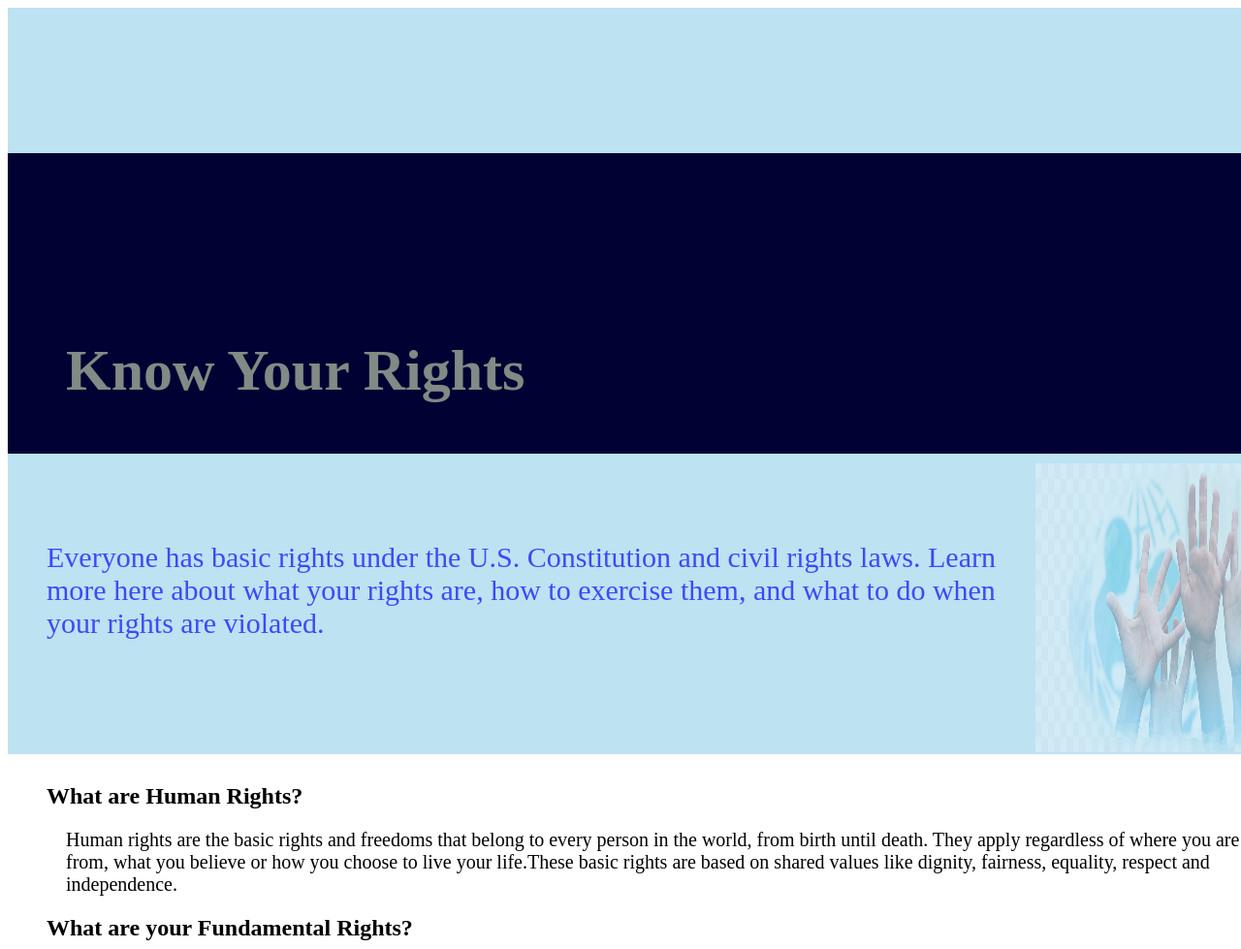
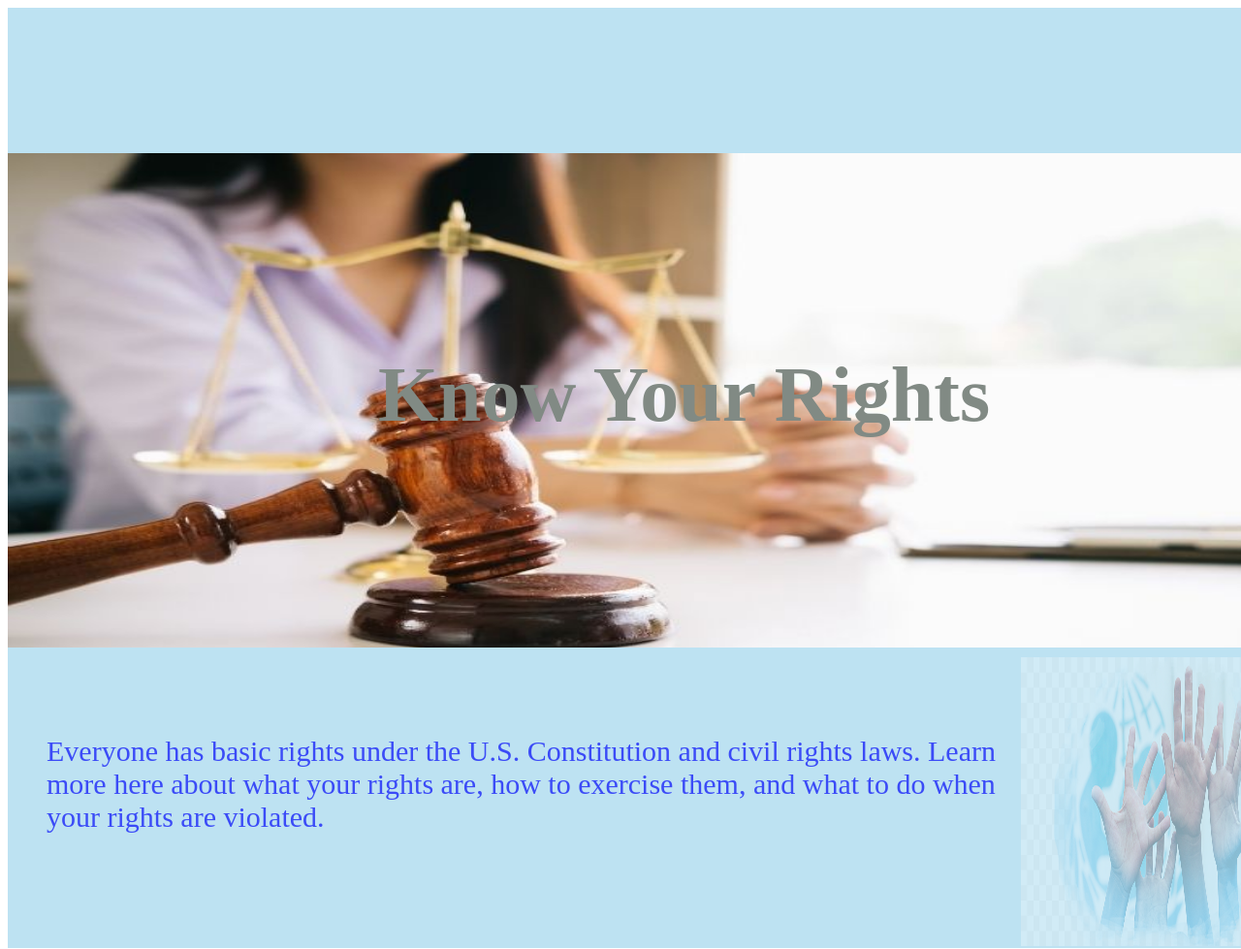
Before and after one commit to Avandhaya/Web-Project, a plain HTML site: page KnowYourRights.html in a window 1280 px wide. Shown: the top 979 px of the page at 97% size. Drawn offline with Linux system fonts and the light colour scheme.

Commit message:
decorate a html page

```diff
--- a/KnowYourRights.CSS
+++ b/KnowYourRights.CSS
@@ -1,6 +1,6 @@
 body{
 width:1350px;
-height:1800px;
+height:2500px;
 }
 .header{
 width:1335px;
@@ -11,21 +11,24 @@ background-color:#bde2f2;
 {
 padding-top:10px;
 margin-top:0px;
-width:1350px;
-height:300px;
-background-color:#010133;
+width:1335px;
+height:500px;
+background-image:url("human1.jpg");
+background-repeat:no-repeat;
+background-size:1335px 555px;
 }
 h1
 {
 color:#818a84;
 padding-top:140px;
 padding-left:60px;
-font-size:60px;
+font-size:80px;
+text-align:center;
 }
 .second
 {
 padding-top:10px;
-width:1350px;
+width:1335px;
 height:300px;
 background-color:#bde2f2;
 }
@@ -45,7 +48,7 @@ color:#3b4bf7;
 .third
 {
 padding-top:10px;
-width:1350px;
+width:1335px;
 height:300px;
 }
 h2
@@ -70,7 +73,7 @@ margin-top:1700px;
 padding-left: 5px;
 background-color: #000024;
 width: 1335px;
-height:150px;
+height:200px;
 }
 #button{
 background-color: #4DB8FF;
```
